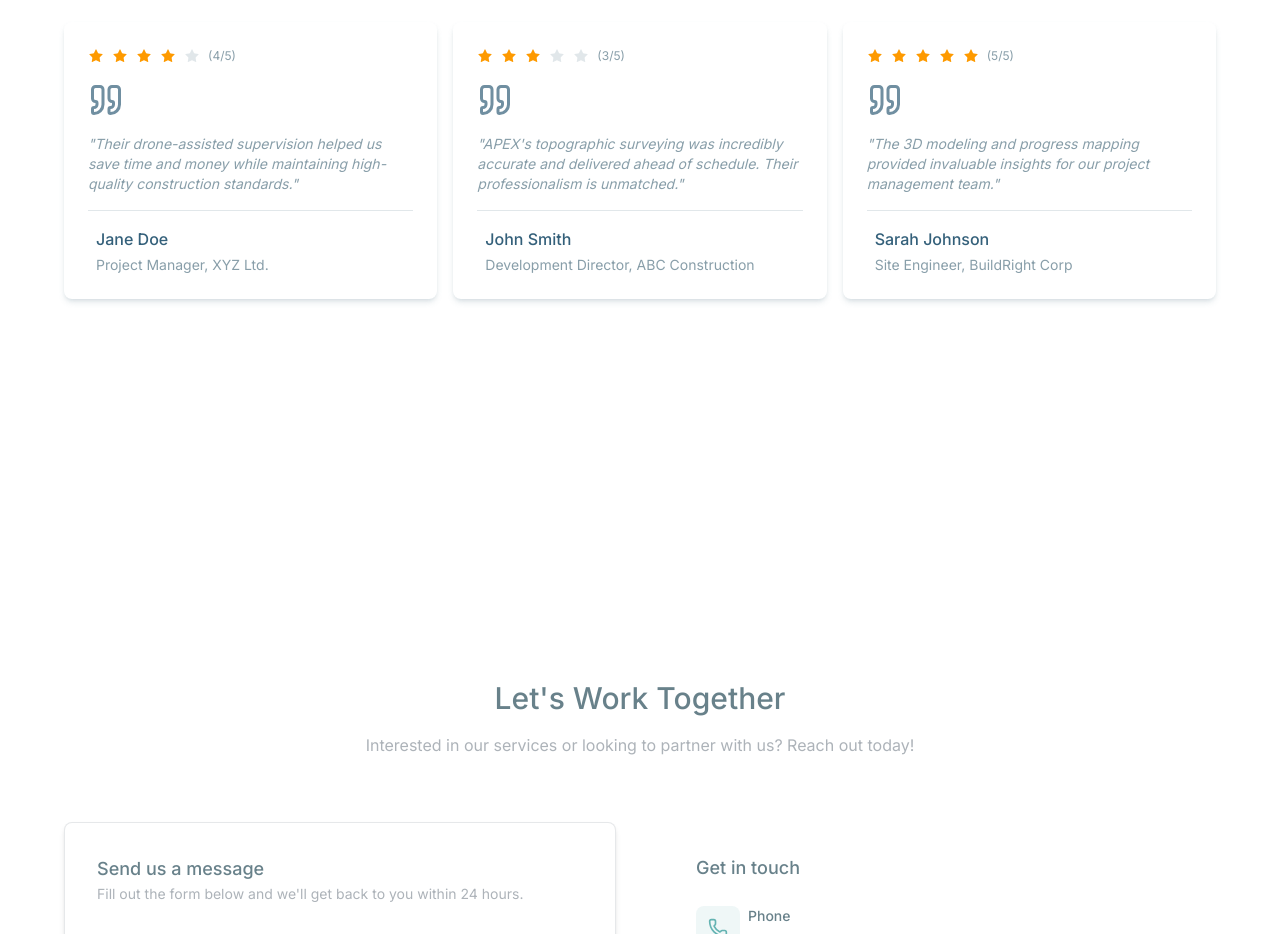
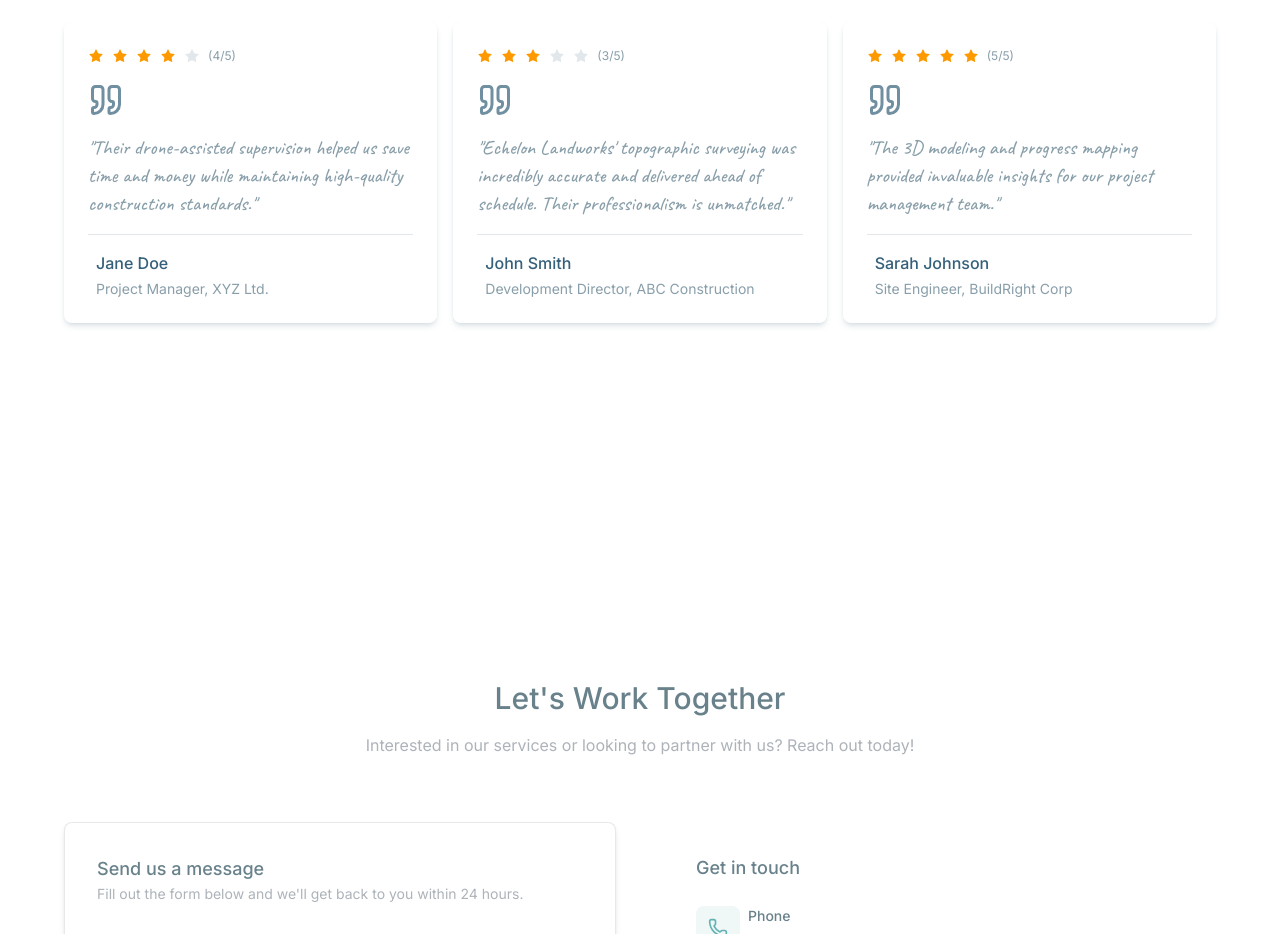
Before and after one commit to DavidMANZI-093/apex, a Next.js app: page / in a window 1280 px wide. Shown: the part 5980-6914 px from the top of the page. Built offline with nearby package versions, Linux system fonts and the light colour scheme.

Commit message:
Auto-commit at 03/07/2025, 12:16:55 for inactivity period...

```diff
--- a/src/app/globals.css
+++ b/src/app/globals.css
@@ -29,6 +29,8 @@ input:focus-visible, textarea:focus-visible {
   --color-slate-gray: rgb(106, 134, 148);
   --color-indigo-dye: rgb(17, 68, 99);
   --color-dark-slate-gray: rgb(63, 87, 88);
+
+  --font-caveat: var(--font-caveat);
 }
 
 .bg-placeholder {
--- a/src/app/layout.tsx
+++ b/src/app/layout.tsx
@@ -1,5 +1,5 @@
 import type { Metadata } from "next";
-import { Inter } from "next/font/google";
+import { Caveat, Inter } from "next/font/google";
 import "./globals.css";
 import { Analytics } from "@vercel/analytics/react";
 import { SpeedInsights } from "@vercel/speed-insights/next";
@@ -7,6 +7,11 @@ import { SpeedInsights } from "@vercel/speed-insights/next";
 
 const inter = Inter({
   variable: "--font-inter",
+  subsets: ["latin"],
+});
+
+const caveat = Caveat({
+  variable: "--font-caveat",
   subsets: ["latin"],
 });
 
@@ -50,7 +55,7 @@ export default function RootLayout({
   return (
     <html lang="en">
       <body
-        className={`relative flex ${inter.variable} antialiased`}
+        className={`relative flex ${inter.variable} ${caveat.variable} antialiased`}
       >
         {children}
         <Analytics />
--- a/src/components/testimonials.tsx
+++ b/src/components/testimonials.tsx
@@ -12,7 +12,7 @@ const Testimonials = () => {
     },
     {
       quote:
-        "APEX's topographic surveying was incredibly accurate and delivered ahead of schedule. Their professionalism is unmatched.",
+        "Echelon Landworks' topographic surveying was incredibly accurate and delivered ahead of schedule. Their professionalism is unmatched.",
       author: "John Smith",
       position: "Development Director",
       company: "ABC Construction",
--- a/src/components/ui/card.tsx
+++ b/src/components/ui/card.tsx
@@ -128,7 +128,7 @@ const CardEx = (props: PropsEx) => {
 
           <Quote className='w-9 h-9 text-indigo-dye/60' />
 
-          <p className='text-sm italic wra text-slate-gray/80'>&quot;{props.quote}&quot;</p>
+          <p className='italc !font-caveat !font-medium !text-xl !text-slate-gray/80 group-hover:!text-indigo-dye transition-color duration-200'>&quot;{props.quote}&quot;</p>
 
           <hr className="!border-t-slate-gray/20" />
 
```
